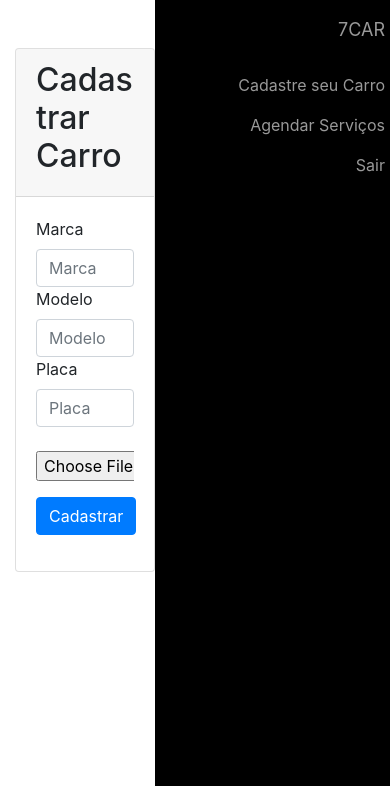
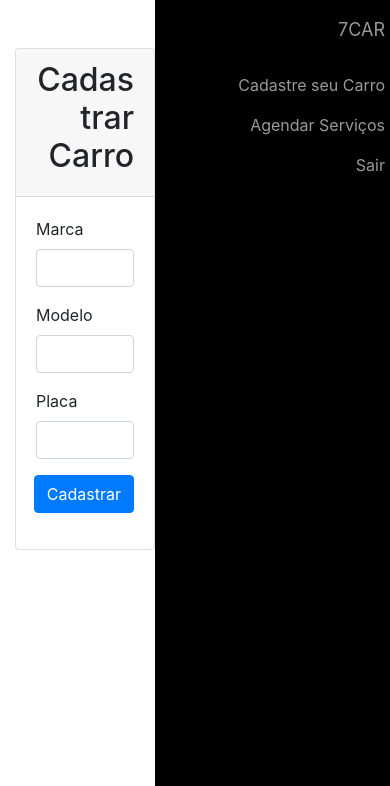
Before and after one commit to paulotok23/7car, a PHP site: page /novo-carro.php in a window 390 px wide. Shown: the part 58-844 px from the top of the page. Run offline with PHP 8.4, Linux system fonts and the light colour scheme; some libraries are stand-ins or nearby versions.

Commit message:
7Car V3
Alterações sem sucesso para responsivo e ações do javascript

```diff
--- a/index.php
+++ b/index.php
@@ -2,6 +2,7 @@
 <html lang="en">
 <head>
     <meta charset="UTF-8">
+    <meta name="viewport" content="width=device-width, initial-scale=1.0">
     <title>Login</title>
     <link href="//maxcdn.bootstrapcdn.com/bootstrap/4.0.0/css/bootstrap.min.css" rel="stylesheet" id="bootstrap-css">
     <style type="text/css">
@@ -10,6 +11,8 @@
     </style>
 </head>
 <body>
+    <div style = "display: flex; justify-content: center; align-items: center;">
+      <div>
         <div class="wrapper">
             <h2>Login</h2>
             <p>Please fill in your credentials to login.</p>
@@ -30,5 +33,8 @@
                 <p>Don't have an account? <a href="register.php">Sign up now</a>.</p>
             </form>
         </div>
+      </div>
+    </div>
+
 </body>
 </html>
--- a/novo-carro.php
+++ b/novo-carro.php
@@ -2,6 +2,7 @@
 <html lang="en">
 <head>
     <meta charset="UTF-8">
+    <meta name="viewport" content="width=device-width, initial-scale=1.0">
     <title>Welcome</title>
     <link href="//maxcdn.bootstrapcdn.com/bootstrap/4.1.1/css/bootstrap.min.css" rel="stylesheet" id="bootstrap-css">
     <link rel="stylesheet" type="text/css" href="page.css">
@@ -27,28 +28,28 @@
                     </ul>
                 </div> <!-- /#sidebar-wrapper -->
                 <br><br>
-	<div class="row" style="text-align: left; direction: ltr">
+	<div class="row">
 	<div class="col-lg-8 offset-lg-2">
 		<div class="card">
 			<div class="card-header">
 				<h2>Cadastrar Carro</h2>
 			</div>
-			<div class="card-body">
-				<form action="cad-car.php" method="POST">
+			<div class="card-body" style="text-align: left">
+				<form action="?p=salvar" method="POST">
 					<input type="hidden" name="acao" value="novo-usuario">
 					<div class="form-group">
 						<label>Marca</label>
-						<input type="text" name="marca" class="form-control" placeholder="Marca">
+						<input type="text" name="nome_usuario" class="form-control">
+					</div>
+					<div class="form-group">
+						<label>Modelo</label>
+						<input type="email" name="email_usuario" class="form-control">
+					</div>
+					<div class="form-group">
+						<label>Placa</label>
+						<input type="password" name="senha_usuario" class="form-control">
+					</div>
 
-						<label>Modelo</label>
-						<input type="text" name="modelo" class="form-control" placeholder="Modelo">
-
-						<label>Placa</label>
-						<input type="text" name="placa" class="form-control" placeholder="Placa">
-
-                        <br>
-                        <input type="file" class="form-control-file" id="exampleFormControlFile1">
-                    </div>
 					<div class="form-group">
 						<button type="submit" class="btn btn-primary">Cadastrar</button>
 					</div>
--- a/reset-password.php
+++ b/reset-password.php
@@ -74,6 +74,7 @@ if($_SERVER["REQUEST_METHOD"] == "POST"){
 <html lang="en">
 <head>
     <meta charset="UTF-8">
+    <meta name="viewport" content="width=device-width, initial-scale=1.0">
     <title>Reset Password</title>
     <link rel="stylesheet" href="https://maxcdn.bootstrapcdn.com/bootstrap/3.3.7/css/bootstrap.css">
     <style type="text/css">
--- a/servicos.php
+++ b/servicos.php
@@ -2,6 +2,7 @@
 <html lang="en">
 <head>
     <meta charset="UTF-8">
+    <meta name="viewport" content="width=device-width, initial-scale=1.0">
     <title>Welcome</title>
     <link href="//maxcdn.bootstrapcdn.com/bootstrap/4.1.1/css/bootstrap.min.css" rel="stylesheet" id="bootstrap-css">
     <link rel="stylesheet" type="text/css" href="page.css">
--- a/valida.php
+++ b/valida.php
@@ -1,6 +1,6 @@
 <?php
  //Initialize the session
-session_start();
+/*session_start();
 
 // Check if the user is already logged in, if yes then redirect him to welcome page
 if(isset($_SESSION["loggedin"]) && $_SESSION["loggedin"] === true){
@@ -10,7 +10,7 @@ if(isset($_SESSION["loggedin"]) && $_SESSION["loggedin"] === true){
 if(empty($_POST) or (empty($_POST["email"]) or (empty($_POST["senha"]) ) ) ){
     print "<script>location.href='index.php';</script>";
 }
-
+*/
 // Include config file
 require_once "config.php";
 
--- a/welcome.php
+++ b/welcome.php
@@ -13,12 +13,13 @@ if(!isset($_SESSION["loggedin"]) || $_SESSION["loggedin"] !== true){
 <html lang="en">
 <head>
     <meta charset="UTF-8">
+    <meta name="viewport" content="width=device-width, initial-scale=1.0">
     <title>Welcome</title>
     <link href="//maxcdn.bootstrapcdn.com/bootstrap/4.1.1/css/bootstrap.min.css" rel="stylesheet" id="bootstrap-css">
     <link rel="stylesheet" type="text/css" href="page.css">
 </head>
 <body>
-    <nav class="navbar navbar-expand navbar-dark bg-primary"> <a href="#menu-toggle" id="menu-toggle" class="navbar-brand"><span class="navbar-toggler-icon"></span></a> <button class="navbar-toggler" type="button" data-toggle="collapse" data-target="#navbarsExample02" aria-controls="navbarsExample02" aria-expanded="false" aria-label="Toggle navigation"> <span class="navbar-toggler-icon"></span> </button>
+    <nav class="navbar navbar-expand navbar-dark bg-primary"> <a href="#menu-toggle-active" id="menu-toggle" class="navbar-brand"><span class="navbar-toggler-icon"></span></a> <button class="navbar-toggler" type="button" data-toggle="collapse" data-target="#navbarsExample02" aria-controls="navbarsExample02" aria-expanded="false" aria-label="Toggle navigation"> <span class="navbar-toggler-icon"></span> </button>
                 <div class="collapse navbar-collapse" id="navbarsExample02">
                     <ul class="navbar-nav mr-auto">
                         <li class="nav-item active"> <a class="nav-link" href="welcome.php">Home <span class="sr-only">(current)</span></a> </li>
```
Also changed, not shown: register.php (+7 -1 lines), upload-manager.php (added, +35 -0 lines). Lines whose indentation alone changed are shown as unchanged.
